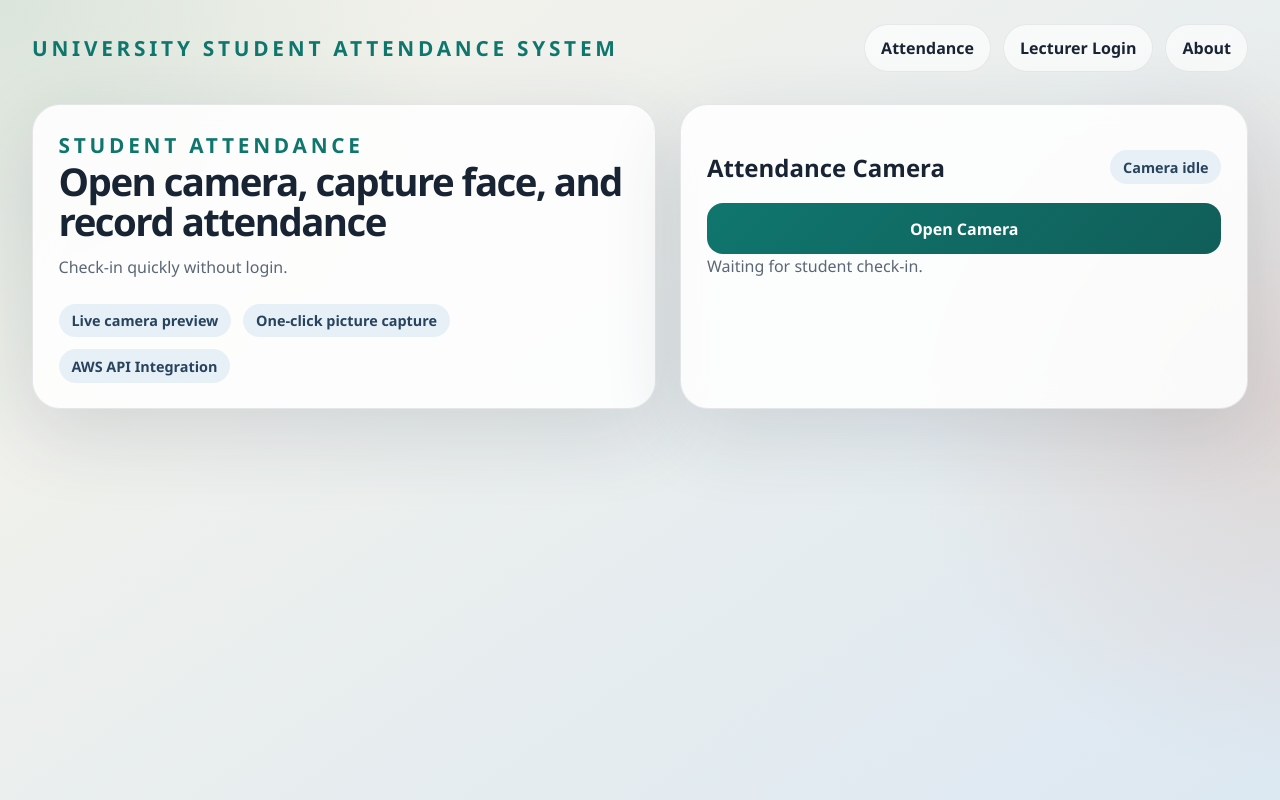
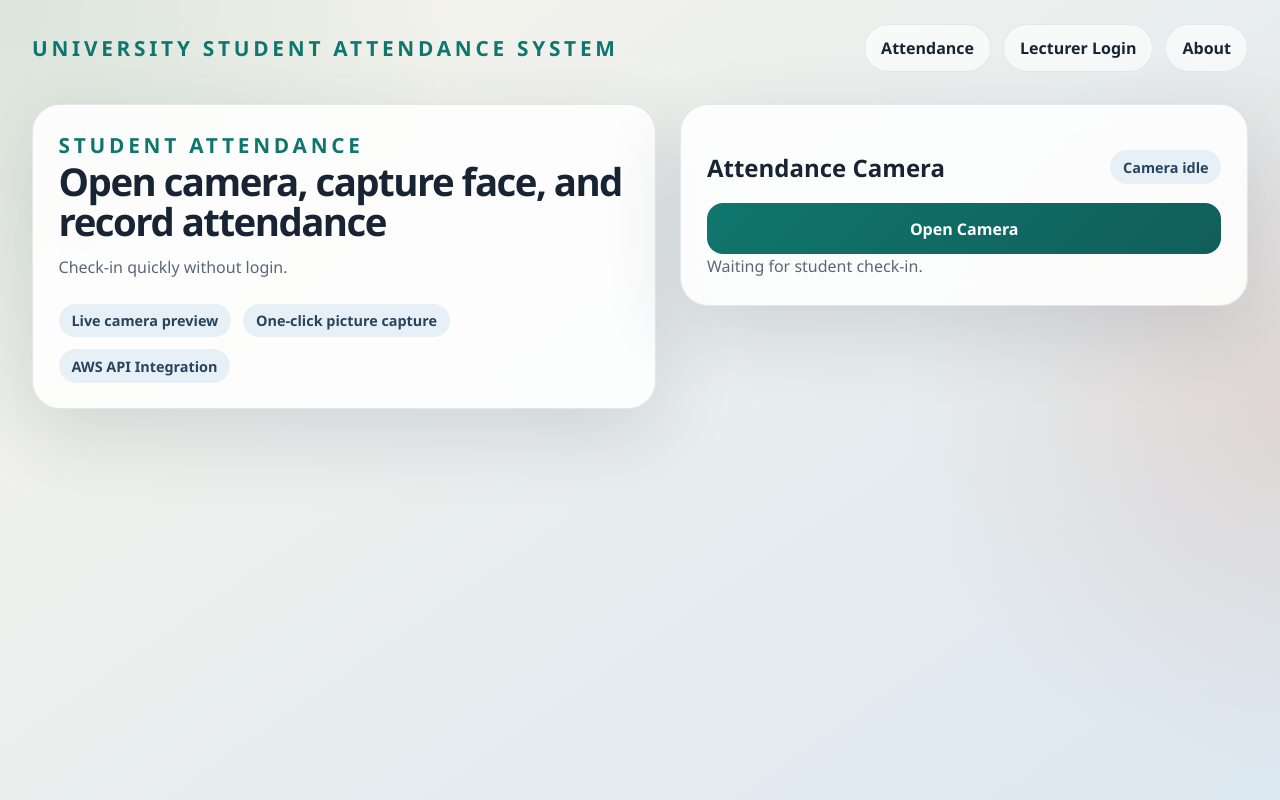
Before and after one commit to Huisss89/university-student-attendance-system-using-face-recognition, a React (Create React App) app: page / in a window 1280 px wide. Built offline with nearby package versions, Linux system fonts and the light colour scheme; what aws-amplify would draw is missing.

Commit message:
Fix the camera container after successful record attendance and check filename format when register student

```diff
--- a/src/App.css
+++ b/src/App.css
@@ -258,13 +258,21 @@ a {
   gap: 0.75rem;
 }
 
-.scanner-card,
 .form-card {
+  min-height: 100%;
+  width: min(100%, 680px);
+}
+
+.scanner-card {
+  transition: min-height 0.2s ease;
+}
+
+.scanner-card.scanner-card-preview {
   min-height: 100%;
 }
 
-.form-card {
-  width: min(100%, 680px);
+.scanner-card.scanner-card-compact {
+  min-height: 0;
 }
 
 .capture-stack,
--- a/src/StudentRegistration.js
+++ b/src/StudentRegistration.js
@@ -22,6 +22,11 @@ function StudentRegistration({ lecturerId }) {
       ...current,
       [name]: value,
     }));
+  };
+
+  const isValidStudentIdFileName = (fileName) => {
+    const baseName = fileName.replace(/\.[^/.]+$/, "");
+    return /^\d{7}$/.test(baseName);
   };
 
   const resetForm = () => {
@@ -54,6 +59,17 @@ function StudentRegistration({ lecturerId }) {
       return;
     }
 
+    if (!isValidStudentIdFileName(file.name)) {
+      setFaceImageFile(null);
+      setFaceImageBase64("");
+      setPreviewImage("");
+      setUploadSuccess(false);
+      setRegisterSuccess(false);
+      setError("Invalid student ID. File name must be exactly 7 digits.");
+      event.target.value = "";
+      return;
+    }
+
     setError("");
     setUploadSuccess(false);
     setRegisterSuccess(false);
@@ -75,6 +91,11 @@ function StudentRegistration({ lecturerId }) {
 
     if (!form.studentName || !faceImageFile || !faceImageBase64) {
       setError("Student name and face image are required.");
+      return;
+    }
+
+    if (!isValidStudentIdFileName(faceImageFile.name)) {
+      setError("Invalid student ID. File name must be exactly 7 digits.");
       return;
     }
 
--- a/src/TakeAttendance.js
+++ b/src/TakeAttendance.js
@@ -192,6 +192,7 @@ function TakeAttendance() {
     warning: "status-text status-warning",
     error: "status-text status-error",
   }[statusType];
+  const isCameraExpanded = cameraOn || Boolean(captured);
 
   return (
     <main className="page-shell">
@@ -207,7 +208,11 @@ function TakeAttendance() {
           </div>
         </div>
 
-        <div className="panel-card scanner-card">
+        <div
+          className={`panel-card scanner-card ${
+            isCameraExpanded ? "scanner-card-preview" : "scanner-card-compact"
+          }`}
+        >
           <div className="panel-header">
             <h2>Attendance Camera</h2>
             <span className={`status-pill ${cameraOn ? "live" : "idle"}`}>
```
